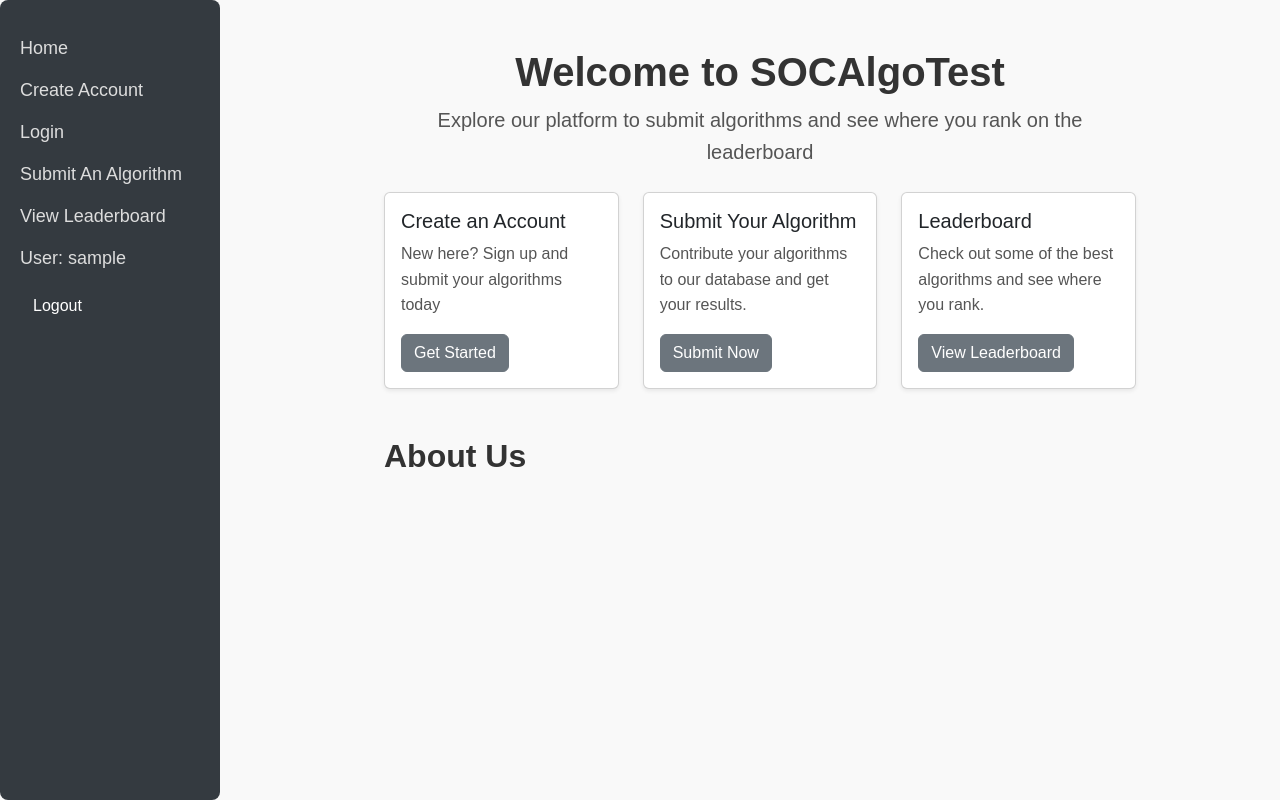
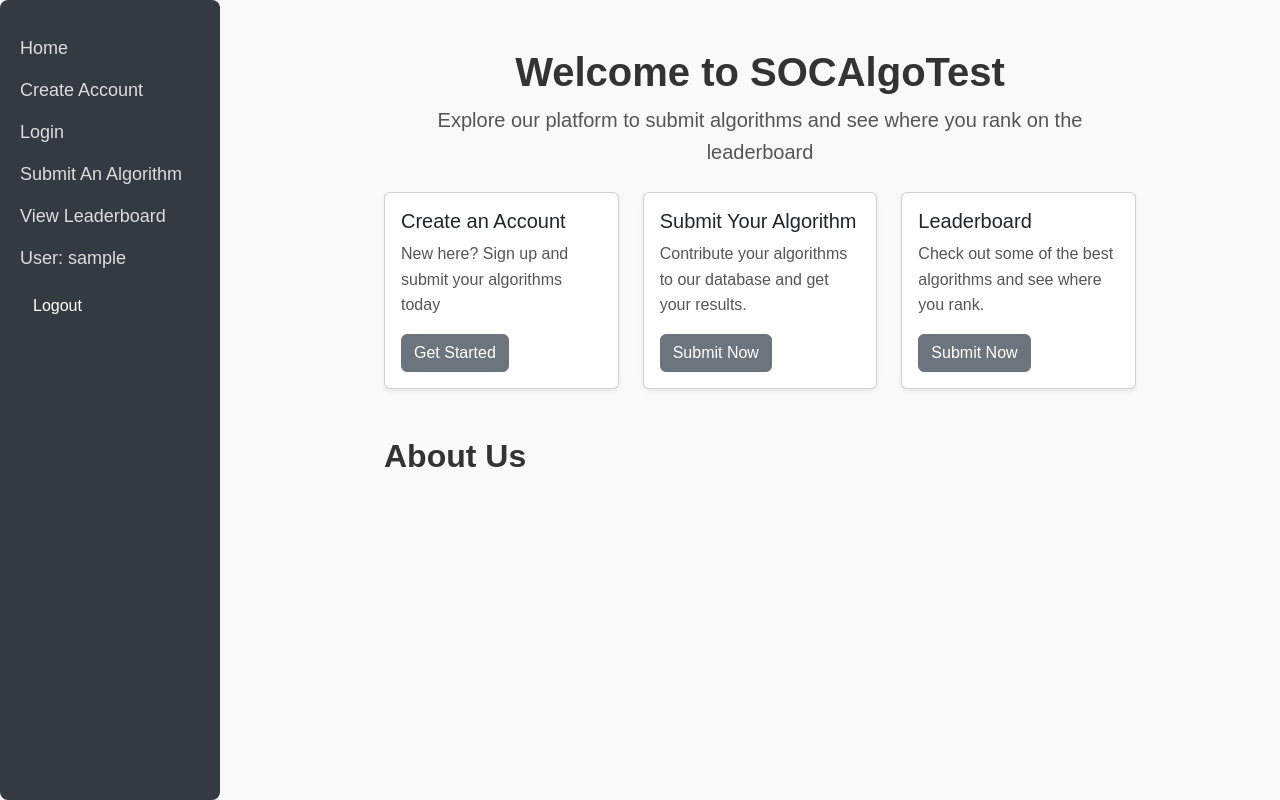
Before and after one commit to AidanMariglia/SOCAlgoTestPlatform, a Django app: page /authentication/ in a window 1280 px wide. Run offline with Django 5.2, Linux system fonts and the light colour scheme; the visitor is signed in with stand-in values (Sample User, id 1); parts of the project's set-up code (start-up, migrations or seed data) failed here and were passed over.

Commit message:
Adding authentication checks

```diff
--- a/src/webserver/webserver/authentication/templates/index.html
+++ b/src/webserver/webserver/authentication/templates/index.html
@@ -42,7 +42,11 @@
               <p class="card-text">
                 Contribute your algorithms to our database and get your results.
               </p>
-              <a href="{% url 'submissionsPage' %}" class="btn btn-secondary">Submit Now</a>
+              {% if user.is_authenticated %}
+                <a href="/submissions/submissionsPage" class="btn btn-secondary">Submit Now</a>
+              {% else %}
+                <a href="{% url 'login' %}?next=/submissions/submissionsPage" class="btn btn-secondary">Submit Now</a>
+              {% endif %}
             </div>
           </div>
         </div>
@@ -54,7 +58,11 @@
               <p class="card-text">
                 Check out some of the best algorithms and see where you rank.
               </p>
-              <a href="/leaderboard" class="btn btn-secondary">View Leaderboard</a>
+              {% if user.is_authenticated %}
+                <a href="/leaderboard" class="btn btn-secondary">Submit Now</a>
+              {% else %}
+                <a href="{% url 'login' %}?next=/leaderboard" class="btn btn-secondary">View Leaderboard</a>
+              {% endif %}
             </div>
           </div>
         </div>
```
